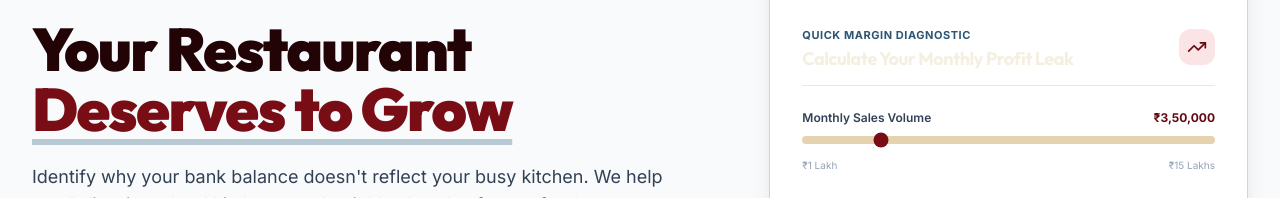
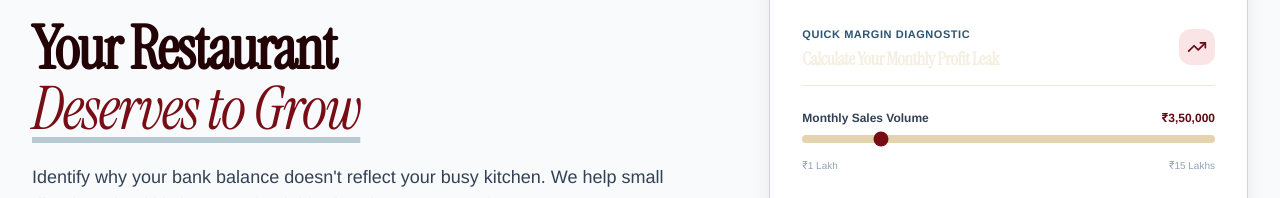
Before and after one commit to irfan-laskar/HACKATHON, a React (Vite) app in the folder client/: page / in a window 1280 px wide. Shown: the part 253-451 px from the top of the page. Built offline with nearby package versions, Linux system fonts and the light colour scheme; no server answers.

Commit message:
feat: adopt Apoc Revelations (editorial serif) and Helvetica (grotesque sans) typography system

```diff
--- a/client/src/index.css
+++ b/client/src/index.css
@@ -1,4 +1,19 @@
-@import url('https://fonts.googleapis.com/css2?family=Inter:wght@300;400;500;600;700;800&family=Outfit:wght@400;500;600;700;800;900&display=swap');
+@import url('https://fonts.googleapis.com/css2?family=Instrument+Serif:ital@0;1&family=Cormorant+Garamond:ital,wght@0,400;0,500;0,600;0,700;1,400;1,500;1,600;1,700&display=swap');
+
+/* Apoc Revelations font definition */
+@font-face {
+  font-family: 'Apoc Revelations';
+  src: local('Apoc Revelations Italic'), local('Apoc Revelations-Italic'), local('Apoc Revelations'), local('Apoc-Revelations-Italic'), local('ApocRevelations-Italic');
+  font-style: italic;
+  font-display: swap;
+}
+
+@font-face {
+  font-family: 'Apoc Revelations';
+  src: local('Apoc Revelations Regular'), local('Apoc Revelations'), local('Apoc-Revelations');
+  font-style: normal;
+  font-display: swap;
+}
 
 @tailwind base;
 @tailwind components;
@@ -11,6 +26,7 @@
 
   body {
     @apply bg-cream-50 text-slate-800 dark:bg-forest-950 dark:text-cream-100 antialiased font-sans selection:bg-lime-200 selection:text-forest-900 transition-colors duration-200;
+    font-family: 'Helvetica Neue', Helvetica, Arial, -apple-system, BlinkMacSystemFont, sans-serif;
   }
 
   h1, h2, h3, h4, h5, h6 {
--- a/client/src/pages/Home.tsx
+++ b/client/src/pages/Home.tsx
@@ -91,7 +91,7 @@ export const Home: React.FC = () => {
 
               <h1 className="text-4xl sm:text-6xl font-black font-display text-forest-950 dark:text-cream-50 tracking-tight leading-[1.12]">
                 Your Restaurant <br className="hidden sm:inline" />
-                <span className="text-forest-700 dark:text-lime-400 underline decoration-lime-400/60 dark:decoration-lime-500/80 underline-offset-8">
+                <span className="italic font-normal text-forest-700 dark:text-lime-400 underline decoration-lime-400/60 dark:decoration-lime-500/80 underline-offset-8">
                   Deserves to Grow
                 </span>
               </h1>
@@ -631,7 +631,7 @@ export const Home: React.FC = () => {
             </span>
             <h2 className="text-3xl sm:text-5xl font-black font-display tracking-tight leading-tight text-white !text-white">
               Stop Guessing Your Numbers. <br />
-              <span className="text-[#AEC4D4] !text-[#AEC4D4]">Run a Real Business.</span>
+              <span className="italic font-normal text-[#AEC4D4] !text-[#AEC4D4]">Run a Real Business.</span>
             </h2>
             <p className="text-sm sm:text-base text-cream-100 font-medium leading-relaxed max-w-xl mx-auto">
               Join hundreds of small restaurant owners, dhabas, and cloud kitchens who turned their busy kitchens into profitable businesses with Scaletrix.
--- a/client/tailwind.config.js
+++ b/client/tailwind.config.js
@@ -136,8 +136,41 @@ export default {
         }
       },
       fontFamily: {
-        sans: ['Inter', 'system-ui', '-apple-system', 'sans-serif'],
-        display: ['Outfit', 'Inter', 'sans-serif']
+        sans: [
+          '"Helvetica Neue"',
+          'Helvetica',
+          'Arial',
+          '-apple-system',
+          'BlinkMacSystemFont',
+          'sans-serif'
+        ],
+        helvetica: [
+          '"Helvetica Neue"',
+          'Helvetica',
+          'Arial',
+          'sans-serif'
+        ],
+        display: [
+          '"Apoc Revelations"',
+          '"Instrument Serif"',
+          '"Cormorant Garamond"',
+          'Georgia',
+          'serif'
+        ],
+        serif: [
+          '"Apoc Revelations"',
+          '"Instrument Serif"',
+          '"Cormorant Garamond"',
+          'Georgia',
+          'serif'
+        ],
+        apoc: [
+          '"Apoc Revelations"',
+          '"Instrument Serif"',
+          '"Cormorant Garamond"',
+          'Georgia',
+          'serif'
+        ],
       }
     },
   },
```
